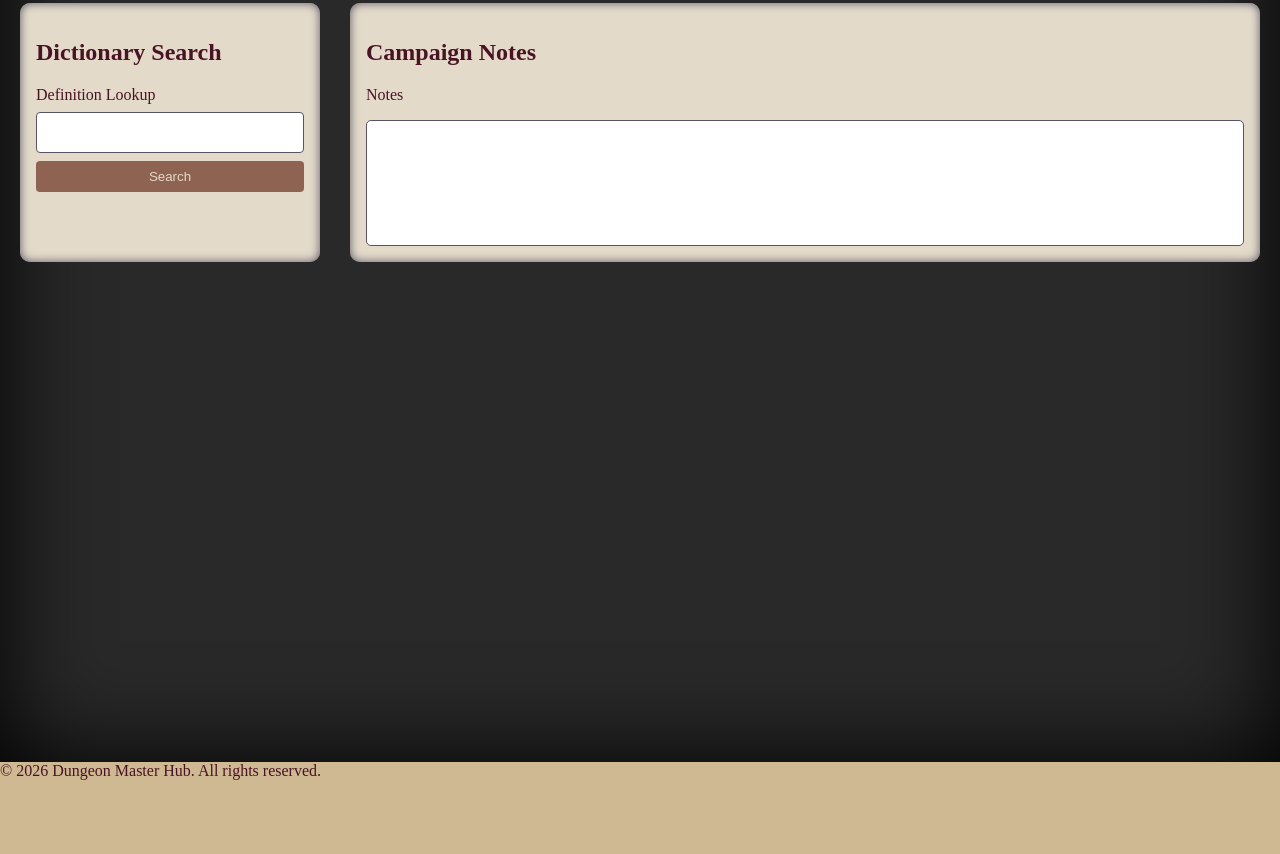
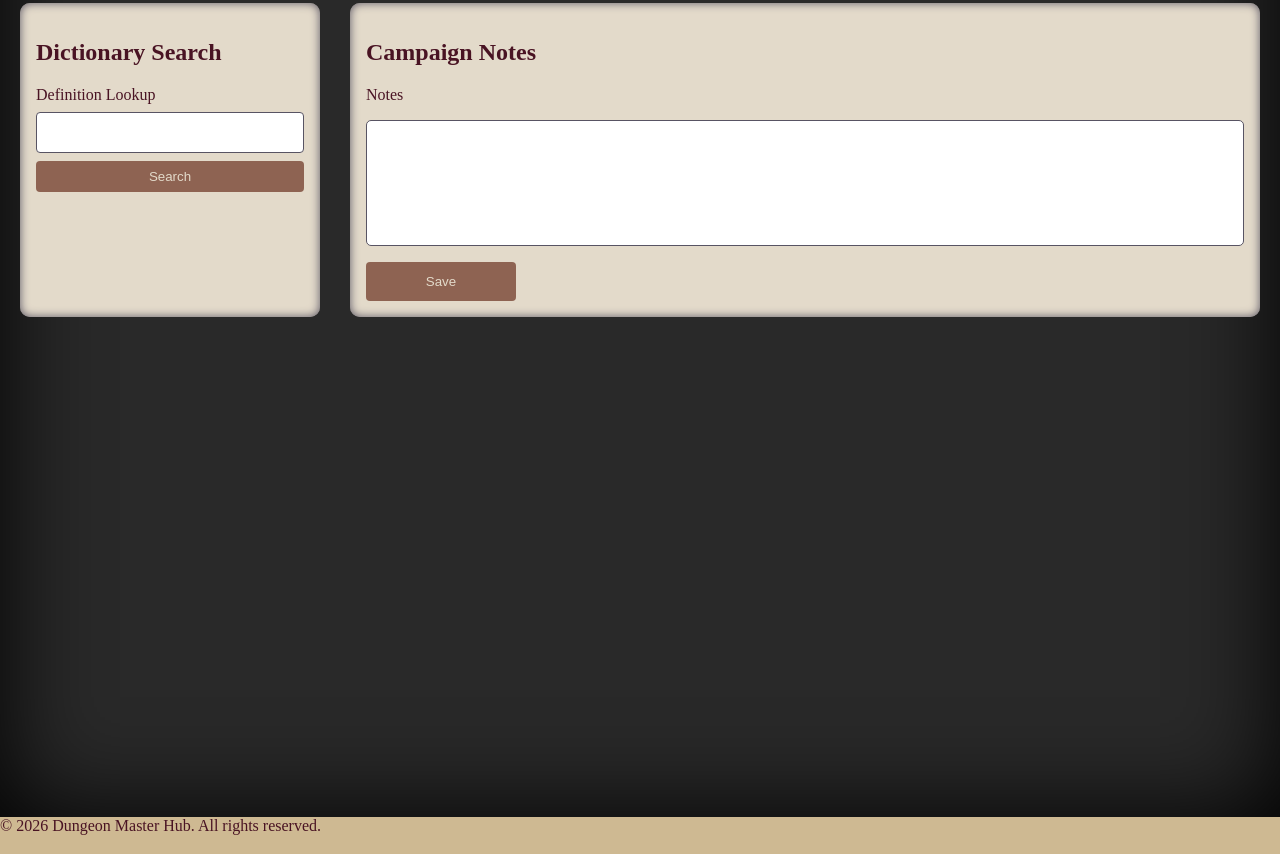
Before and after one commit to jtheflipsmith/Dungeon-Master-Hub, a website built with Vite: page src/index.html in a window 1280 px wide. Shown: the part 922-1776 px from the top of the page. Before the commit the page ends 1721 px from the top, so only its background shows below. Built offline with nearby package versions, Linux system fonts and the light colour scheme; a web font is replaced by a local one.

Commit message:
Added button to campaign notes section in index and css

```diff
--- a/src/css/main.css
+++ b/src/css/main.css
@@ -125,12 +125,25 @@ body {
 
 form {
     display: flex;
-    flex-direction: column
+    flex-direction: column;
 }
 
 #campaignNotes {
     height: 100px;
-
+}
+.saveNote {
+    width: 150px;
+    margin-top: 1rem;
+    padding: 0.75rem;
+    background-color: var(--toffee-brown);
+    color: var(--bone);
+    border: none;
+    border-radius: 4px;
+    cursor: pointer;
+    &:hover {
+        background-color: var(--sky-blue-light);
+        color: var(--charcoal);
+    }
 
 }
 
--- a/src/index.html
+++ b/src/index.html
@@ -34,6 +34,7 @@
             <form>
                 <label for="notes">Notes</label>
                 <textarea name="notes" id="campaignNotes"></textarea>
+                <button type="submit" class="saveNote">Save</button>
             </form>
         </section>
     </main>
```
